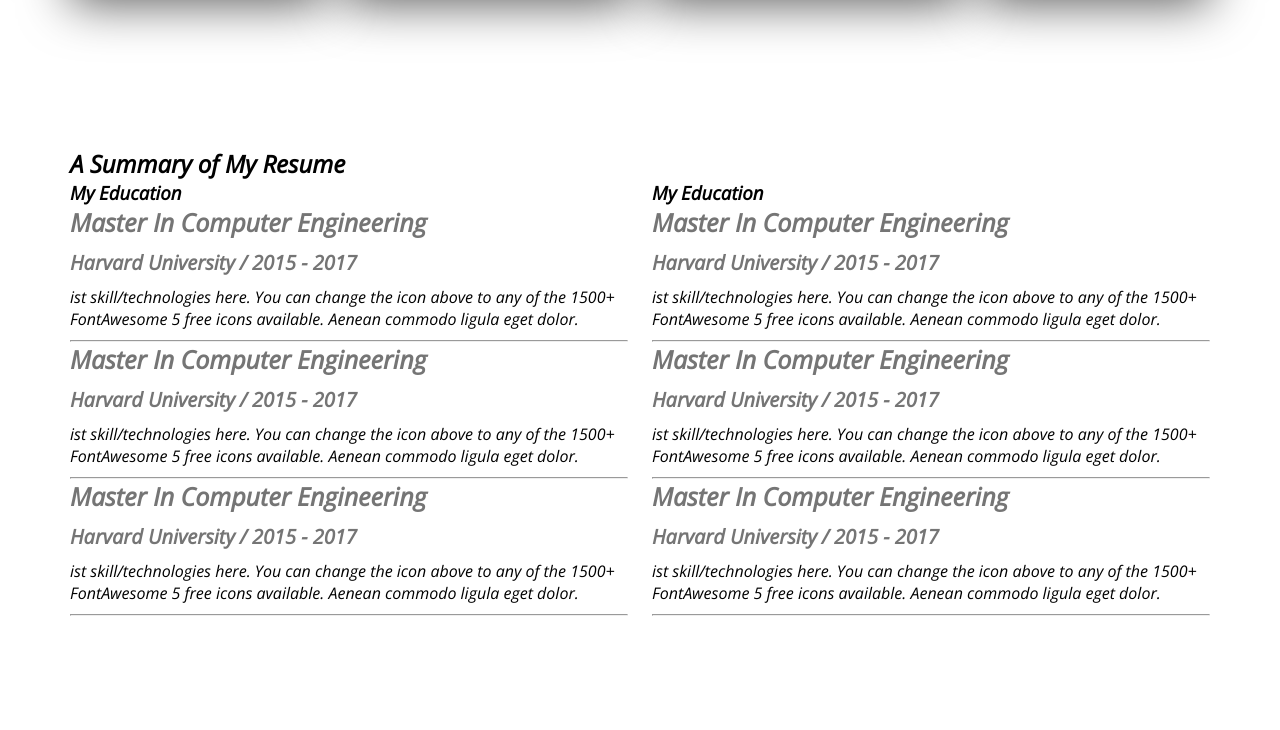
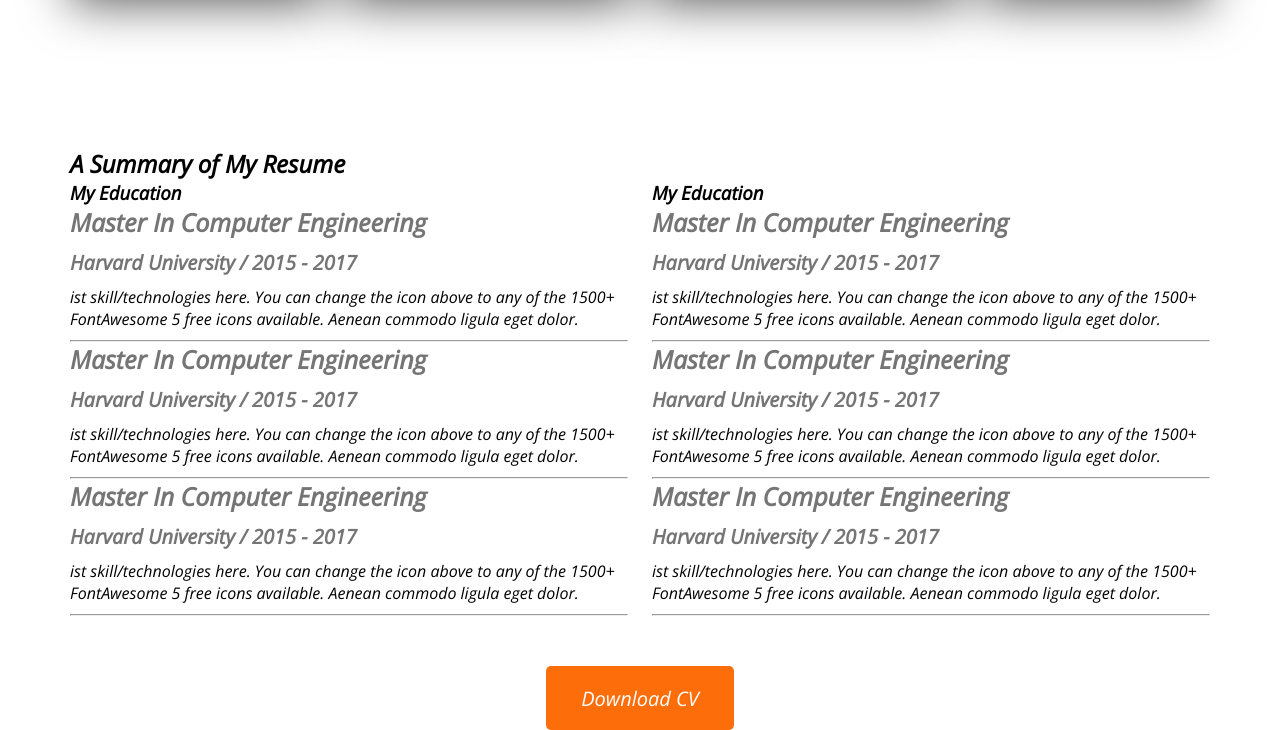
Before and after one commit to rijbe/devolopar-portfoli, a plain HTML site: page index.html in a window 1280 px wide. Shown: the part 1905-2635 px from the top of the page. Before the commit the page ends 2521 px from the top, so only its background shows below. Drawn offline with nearby package versions, Linux system fonts and the light colour scheme.

Commit message:
added to button

```diff
--- a/index.html
+++ b/index.html
@@ -134,6 +134,9 @@
                         <hr>
                     </div>
             </div>
+            <div class="resume-button">
+                <button class="btn-primary">Download CV</button>
+            </div>
         </section>
     </main>
 </body>
--- a/style.css
+++ b/style.css
@@ -144,3 +144,7 @@ main{
     font-size: 20px;
     margin-bottom: 10px;
 }
+.resume-button{
+    margin-top: 50px;
+    text-align: center;
+}
```
